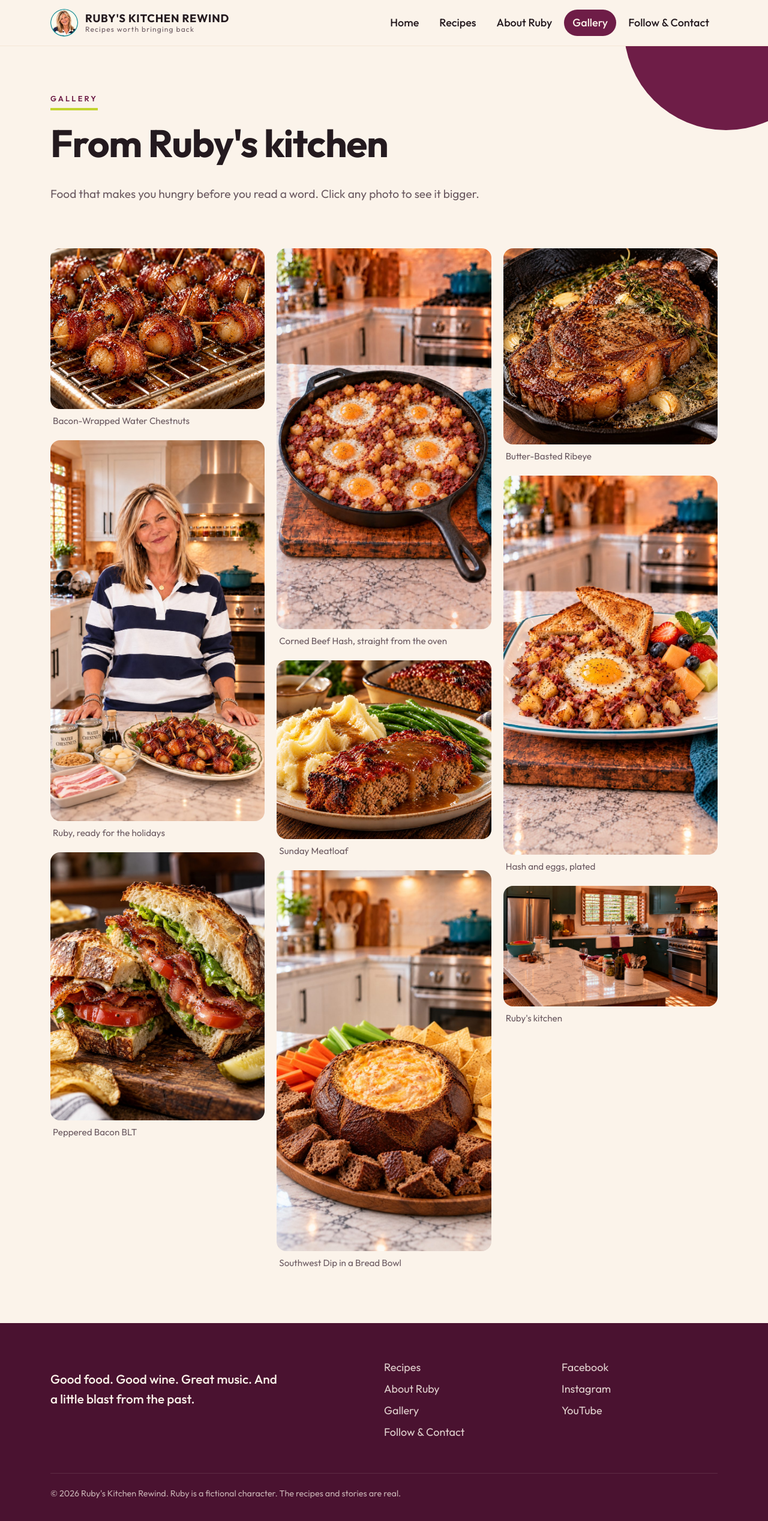
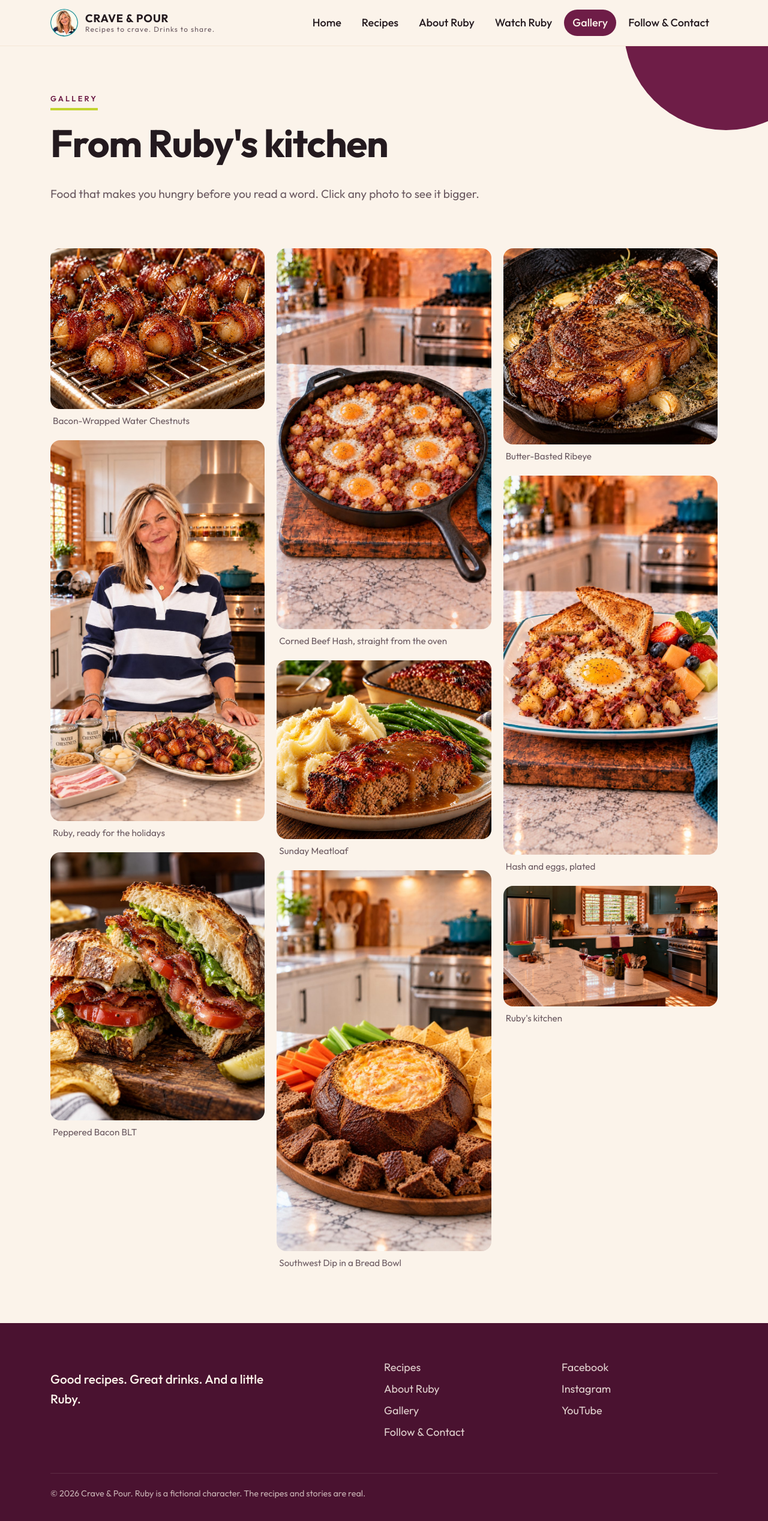
Before and after one commit to RealSlashMaster/rubys-rewind-website, a plain HTML site: page gallery.html in a window 1280 px wide. Shown: the whole page at 60% size. Drawn offline with Linux system fonts and the light colour scheme.

Commit message:
Align gallery.html with Crave & Pour preview

```diff
--- a/gallery.html
+++ b/gallery.html
@@ -3,8 +3,8 @@
 <head>
 <meta charset="utf-8">
 <meta name="viewport" content="width=device-width, initial-scale=1">
-<title>Gallery | Ruby's Kitchen Rewind</title>
-<meta name="description" content="Food photography and kitchen moments from Ruby's Kitchen Rewind.">
+<title>Gallery | Crave &amp; Pour</title>
+<meta name="description" content="Food photography and kitchen moments from Crave &amp; Pour.">
 <link rel="icon" href="images/ruby-icon.jpg">
 <link rel="preconnect" href="https://fonts.googleapis.com">
 <link rel="preconnect" href="https://fonts.gstatic.com" crossorigin>
@@ -16,13 +16,14 @@
   <div class="wrap">
     <a class="brand" href="index.html">
       <img src="images/ruby-icon.jpg" alt="">
-      <span class="brand-name">Ruby's Kitchen Rewind<small>Recipes worth bringing back</small></span>
+      <span class="brand-name">Crave <span class="brand-amp">&amp;</span> Pour<small>Recipes to crave. Drinks to share.</small></span>
     </a>
     <button class="menu-toggle" aria-expanded="false" aria-controls="nav">Menu</button>
     <nav class="nav" id="nav">
       <a href="index.html">Home</a>
       <a href="recipes.html">Recipes</a>
       <a href="about.html">About Ruby</a>
+      <a href="index.html#watch">Watch Ruby</a>
       <a href="gallery.html" aria-current="page">Gallery</a>
       <a href="contact.html">Follow & Contact</a>
     </nav>
@@ -57,7 +58,7 @@
 <footer class="site-footer">
   <div class="wrap">
     <div>
-      <p class="footer-tag">Good food. Good wine. Great music. And a little blast from the past.</p>
+      <p class="footer-tag">Good recipes. Great drinks. And a little Ruby.</p>
     </div>
     <div>
       <ul>
@@ -74,7 +75,7 @@
         <li><a href="contact.html#follow">YouTube</a></li>
       </ul>
     </div>
-    <p class="fine">&copy; <span class="year"></span> Ruby's Kitchen Rewind. Ruby is a fictional character. The recipes and stories are real.</p>
+    <p class="fine">&copy; <span class="year"></span> Crave &amp; Pour. Ruby is a fictional character. The recipes and stories are real.</p>
   </div>
 </footer>
 <script src="site.js"></script>
```
